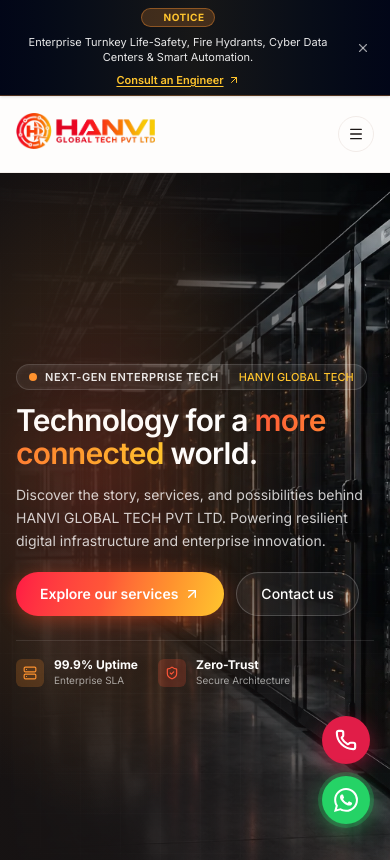
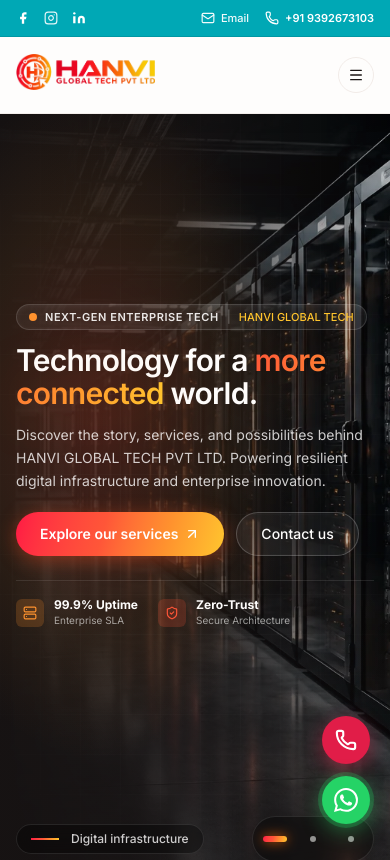
Before and after one commit to ascend-media-labs/HANVI-Global-Tech, a React (Vite) app: page / in a window 390 px wide. Shown: the top 860 px of the page. Built offline with nearby package versions, Linux system fonts and the light colour scheme.

Commit message:
feat: replace notice banner with top utility bar containing social icons, email and phone

```diff
--- a/src/components/hanvi-site.tsx
+++ b/src/components/hanvi-site.tsx
@@ -391,7 +391,6 @@ function SectionHeading({
 }
 
 export function HanviSite() {
-  const [showNotice, setShowNotice] = useState(true);
   const [currentSlide, setCurrentSlide] = useState(0);
   const [isPaused, setIsPaused] = useState(false);
   const [menuOpen, setMenuOpen] = useState(false);
@@ -615,40 +614,63 @@ export function HanviSite() {
   return (
     <div className="min-h-screen w-full overflow-x-hidden bg-background text-foreground">
       <header className="sticky top-0 z-50 border-b border-border/50 bg-background/85 backdrop-blur-xl transition-all duration-300 shadow-[0_4px_24px_rgba(0,0,0,0.03)]">
-        {showNotice && (
-          <aside
-            aria-label="Important Announcement"
-            className="relative border-b border-brand-orange/30 bg-gradient-to-r from-slate-950 via-neutral-900 to-slate-950 px-4 py-2 text-white shadow-sm"
-          >
-            <div className="mx-auto flex w-full max-w-7xl items-center justify-between gap-3 text-xs sm:px-2">
-              <div className="flex flex-1 items-center justify-center gap-2 sm:gap-3 text-center flex-wrap">
-                <span className="inline-flex items-center gap-1.5 rounded-full bg-brand-orange/20 px-2.5 py-0.5 text-[10px] sm:text-[11px] font-bold uppercase tracking-wider text-brand-gold border border-brand-orange/40 shadow-xs">
-                  <span className="size-1.5 rounded-full bg-brand-orange animate-ping" aria-hidden="true" />
-                  Notice
-                </span>
-                <span className="text-white/90 text-[11px] sm:text-xs">
-                  Enterprise Turnkey Life-Safety, Fire Hydrants, Cyber Data Centers &amp; Smart Automation.
-                </span>
-                <button
-                  type="button"
-                  onClick={() => navigateTo("contact")}
-                  className="inline-flex items-center gap-1 text-[11px] sm:text-xs font-semibold text-brand-gold hover:text-brand-orange underline underline-offset-2 transition-colors cursor-pointer"
-                >
-                  Consult an Engineer <ArrowUpRight className="size-3" aria-hidden="true" />
-                </button>
-              </div>
-
-              <button
-                type="button"
-                onClick={() => setShowNotice(false)}
-                className="shrink-0 rounded-md p-1 text-white/60 hover:bg-white/10 hover:text-white transition-colors cursor-pointer"
-                aria-label="Dismiss notice"
+        {/* Top Utility Bar (Sample Reference with Social Icons & Contact Info) */}
+        <aside
+          aria-label="Contact and Social Info"
+          className="border-b border-black/10 bg-[#00A8B5] text-white"
+        >
+          <div className="mx-auto flex h-9 sm:h-9.5 w-full items-center justify-between px-4 sm:px-6 md:px-8 lg:px-10 xl:px-12 2xl:px-16 text-xs font-medium">
+            {/* Left: Social Media Icons */}
+            <div className="flex items-center gap-3.5 sm:gap-4.5">
+              <a
+                href="https://facebook.com"
+                target="_blank"
+                rel="noopener noreferrer"
+                aria-label="Facebook"
+                className="text-white/90 hover:text-white transition-all duration-200 hover:scale-115 flex items-center"
               >
-                <X className="size-3.5" aria-hidden="true" />
-              </button>
+                <Facebook className="size-3.5 sm:size-4 fill-white stroke-none" />
+              </a>
+              <a
+                href="https://instagram.com"
+                target="_blank"
+                rel="noopener noreferrer"
+                aria-label="Instagram"
+                className="text-white/90 hover:text-white transition-all duration-200 hover:scale-115 flex items-center"
+              >
+                <Instagram className="size-3.5 sm:size-4" />
+              </a>
+              <a
+                href="https://linkedin.com"
+                target="_blank"
+                rel="noopener noreferrer"
+                aria-label="LinkedIn"
+                className="text-white/90 hover:text-white transition-all duration-200 hover:scale-115 flex items-center"
+              >
+                <Linkedin className="size-3.5 sm:size-4 fill-white stroke-none" />
+              </a>
             </div>
-          </aside>
-        )}
+
+            {/* Right: Contact Information */}
+            <div className="flex items-center gap-4 sm:gap-6 text-[11px] sm:text-xs">
+              <a
+                href="mailto:saie@hanviglobaltech.com"
+                className="inline-flex items-center gap-1.5 text-white/95 hover:text-white hover:underline transition-colors"
+              >
+                <Mail className="size-3.5 sm:size-4" />
+                <span className="hidden min-[420px]:inline">saie@hanviglobaltech.com</span>
+                <span className="min-[420px]:hidden">Email</span>
+              </a>
+              <a
+                href="tel:+919392673103"
+                className="inline-flex items-center gap-1.5 text-white font-semibold hover:underline transition-colors"
+              >
+                <Phone className="size-3.5 sm:size-4" />
+                <span>+91 9392673103</span>
+              </a>
+            </div>
+          </div>
+        </aside>
         <div className="mx-auto flex h-[76px] w-full items-center justify-between px-4 sm:px-6 md:px-8 lg:grid lg:grid-cols-[1fr_auto_1fr] lg:px-10 xl:px-12 2xl:px-16">
           <div className="flex items-center justify-start">
             <button
```
